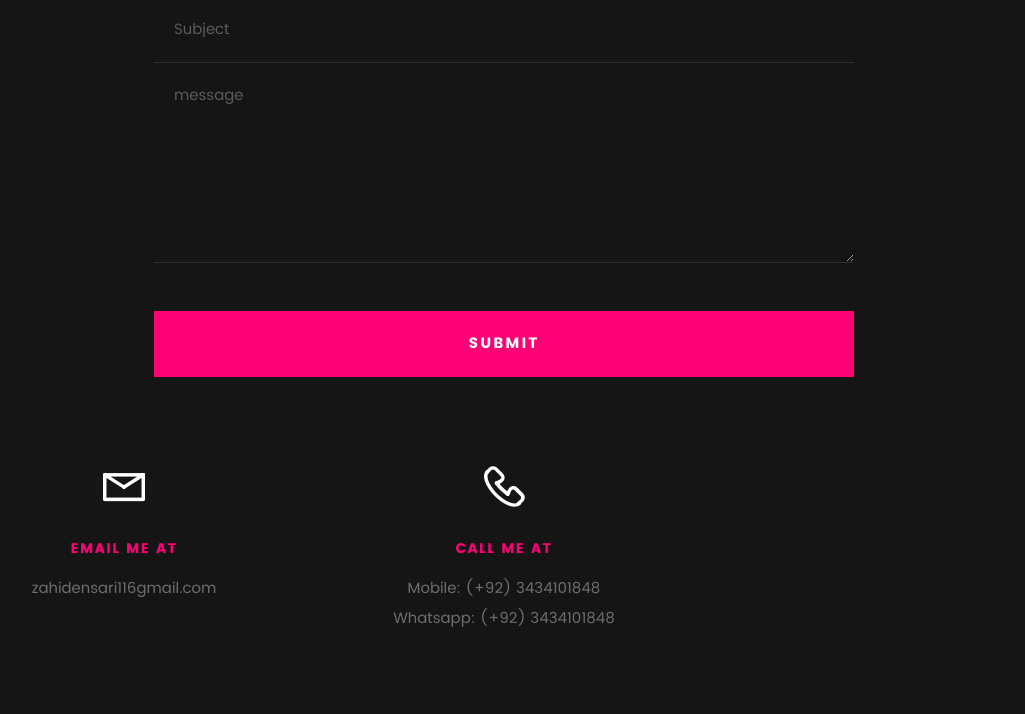
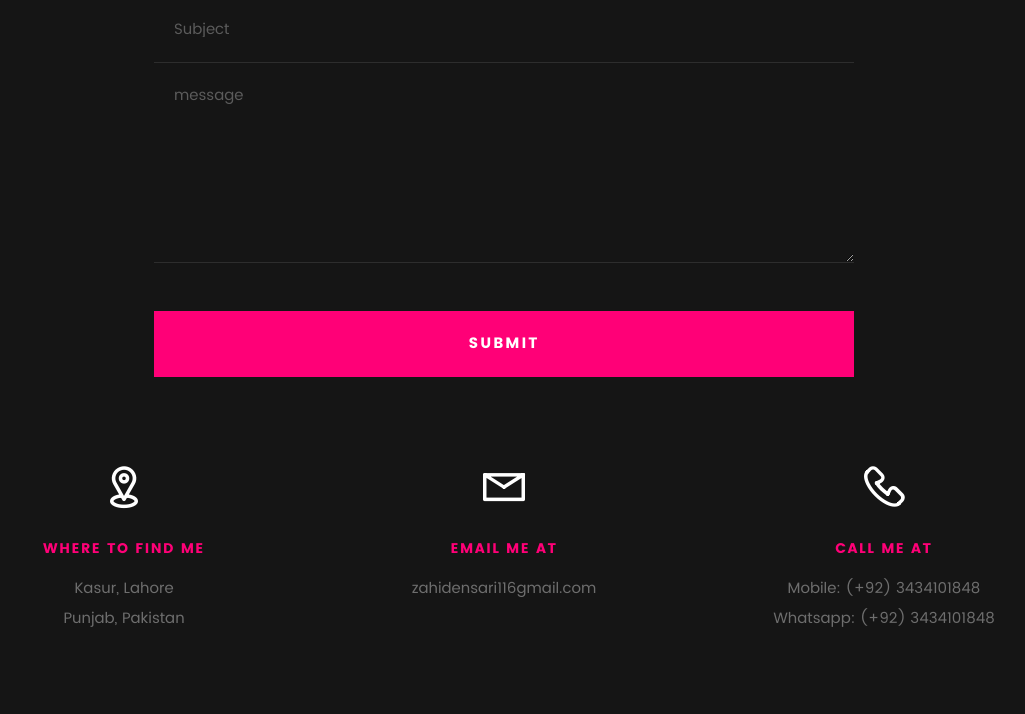
Before and after one commit to Ansarissab/zahid.github.io, a plain HTML site: page index.html in a window 1280 px wide. Shown: the part 9755-10469 px from the top of the page, without its empty margins (136-1161 px from the left). Drawn offline with Linux system fonts and the light colour scheme; files whose address does not match are found by name.

Commit message:
Added where to find me section

```diff
--- a/index.html
+++ b/index.html
@@ -1006,6 +1006,17 @@
       <!-- /contact-form -->
 
       <div class="row contact-info">
+        <div class="col-four tab-full">
+          <div class="icon">
+            <i class="icon-pin"></i>
+          </div>
+          <h5>Where to find me</h5>
+          <p>
+            Kasur, Lahore<br />
+            Punjab, Pakistan<br />
+          </p>
+        </div>
+
         <div class="col-four tab-full collapse">
           <div class="icon">
             <i class="icon-mail"></i>
```
